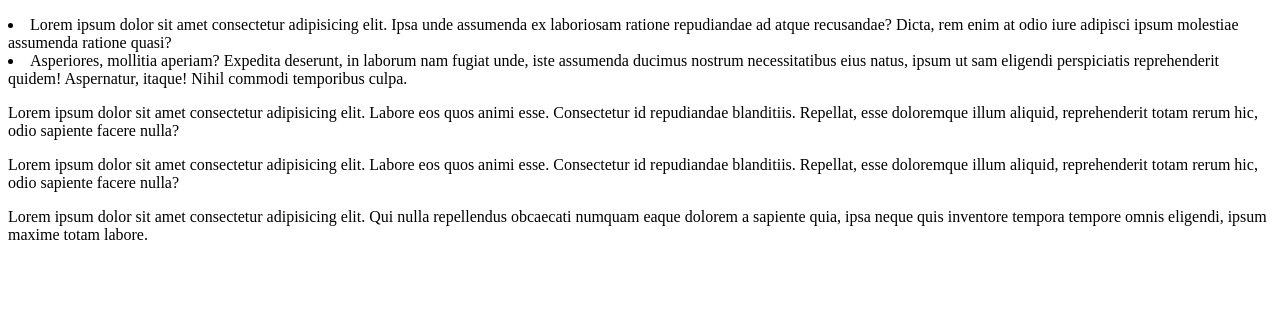
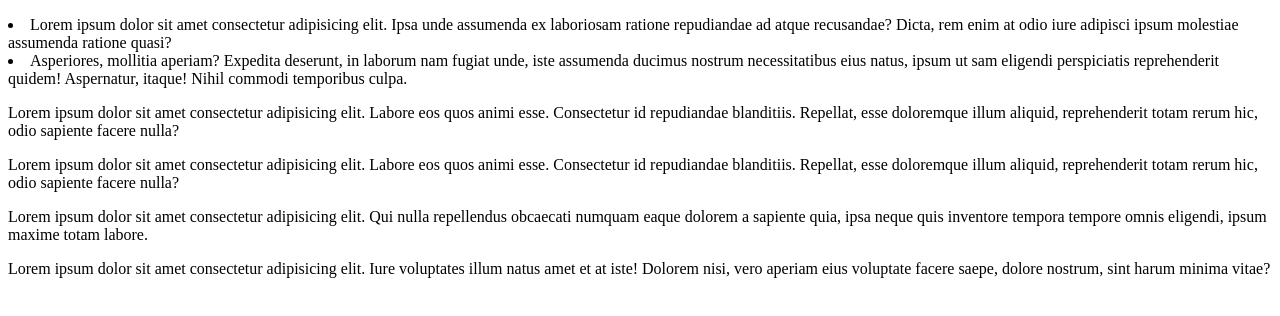
Before and after one commit to sergiy123zholobetskiy/25.12.2023, a plain HTML site: page pages/group name.html in a window 1280 px wide. Drawn offline with Linux system fonts and the light colour scheme.

Commit message:
second commit

```diff
--- a/pages/group name.html
+++ b/pages/group name.html
@@ -13,5 +13,6 @@
     <P>Lorem ipsum dolor sit amet consectetur adipisicing elit. Labore eos quos animi esse. Consectetur id repudiandae blanditiis. Repellat, esse doloremque illum aliquid, reprehenderit totam rerum hic, odio sapiente facere nulla?</P>
     <P>Lorem ipsum dolor sit amet consectetur adipisicing elit. Labore eos quos animi esse. Consectetur id repudiandae blanditiis. Repellat, esse doloremque illum aliquid, reprehenderit totam rerum hic, odio sapiente facere nulla?</P>
     <p>Lorem ipsum dolor sit amet consectetur adipisicing elit. Qui nulla repellendus obcaecati numquam eaque dolorem a sapiente quia, ipsa neque quis inventore tempora tempore omnis eligendi, ipsum maxime totam labore.</p>
+    <p>Lorem ipsum dolor sit amet consectetur adipisicing elit. Iure voluptates illum natus amet et at iste! Dolorem nisi, vero aperiam eius voluptate facere saepe, dolore nostrum, sint harum minima vitae?</p>
 </body>
 </html>
```
